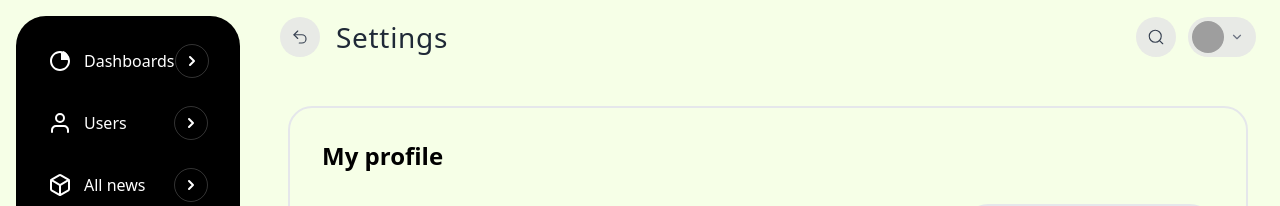
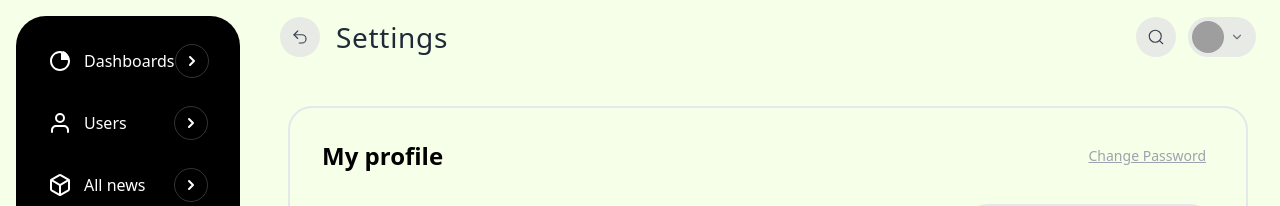
Before and after one commit to dashaaaa21/app-news-management, a React (Vite) app: page /admin/settings in a window 1280 px wide. Shown: the top 206 px of the page. Built offline with nearby package versions, Linux system fonts and the light colour scheme; sample sign-in values are in the browser's storage; grey boxes are pictures that could not be loaded.

Commit message:
Add change password link to profile

```diff
--- a/src/components/myProfile/ProfileHeader.tsx
+++ b/src/components/myProfile/ProfileHeader.tsx
@@ -1,9 +1,11 @@
 import React from 'react';
+import ChangePasswordLink from './ChangePasswordLink';
 
 const ProfileHeader: React.FC = () => {
     return (
-        <div className="flex items-center gap-3 mb-6 sm:mb-8">
+        <div className="flex items-center justify-between gap-3 mb-6 sm:mb-8">
             <h1 className="text-xl sm:text-2xl font-bold">My profile</h1>
+            <ChangePasswordLink />
         </div>
     );
 };
```
